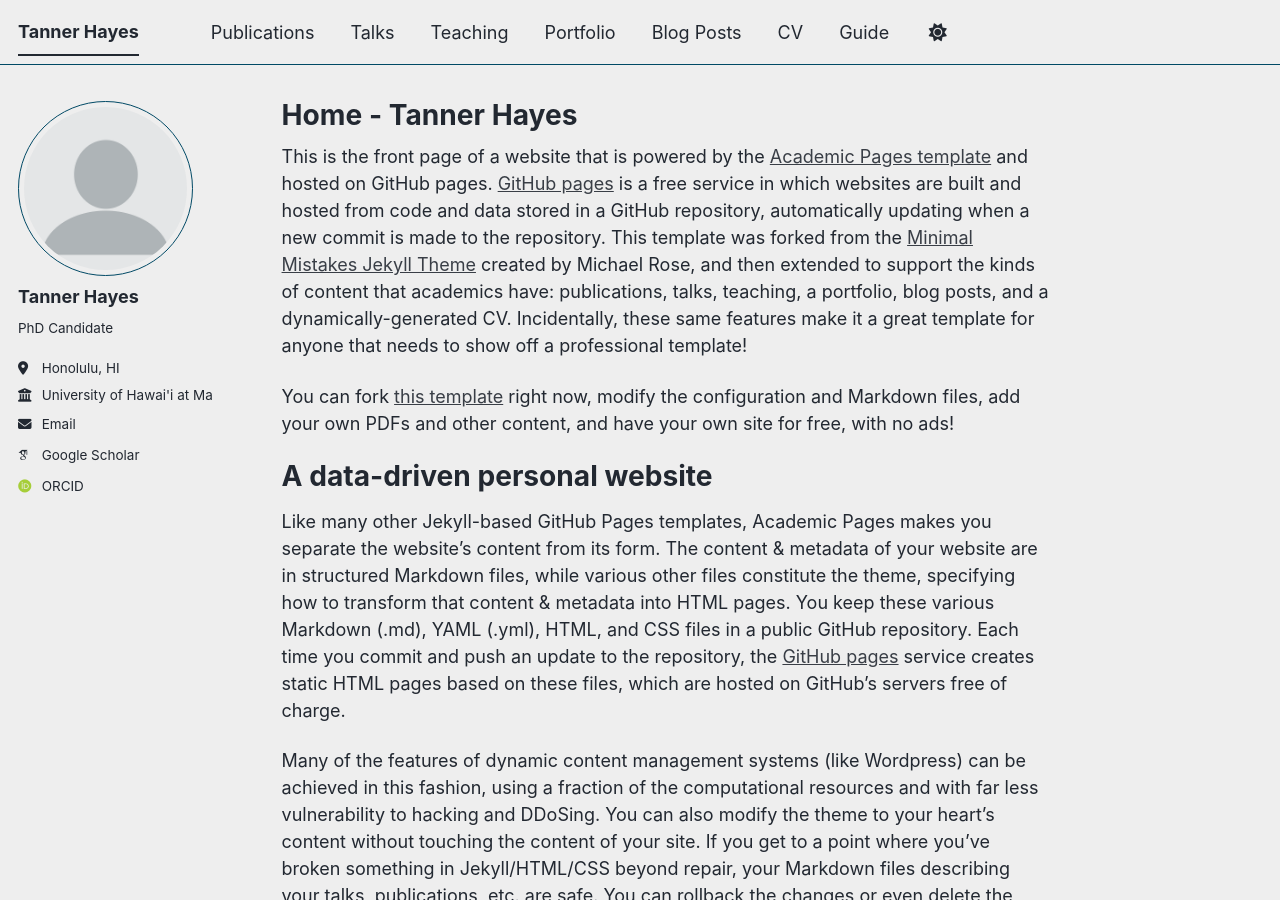
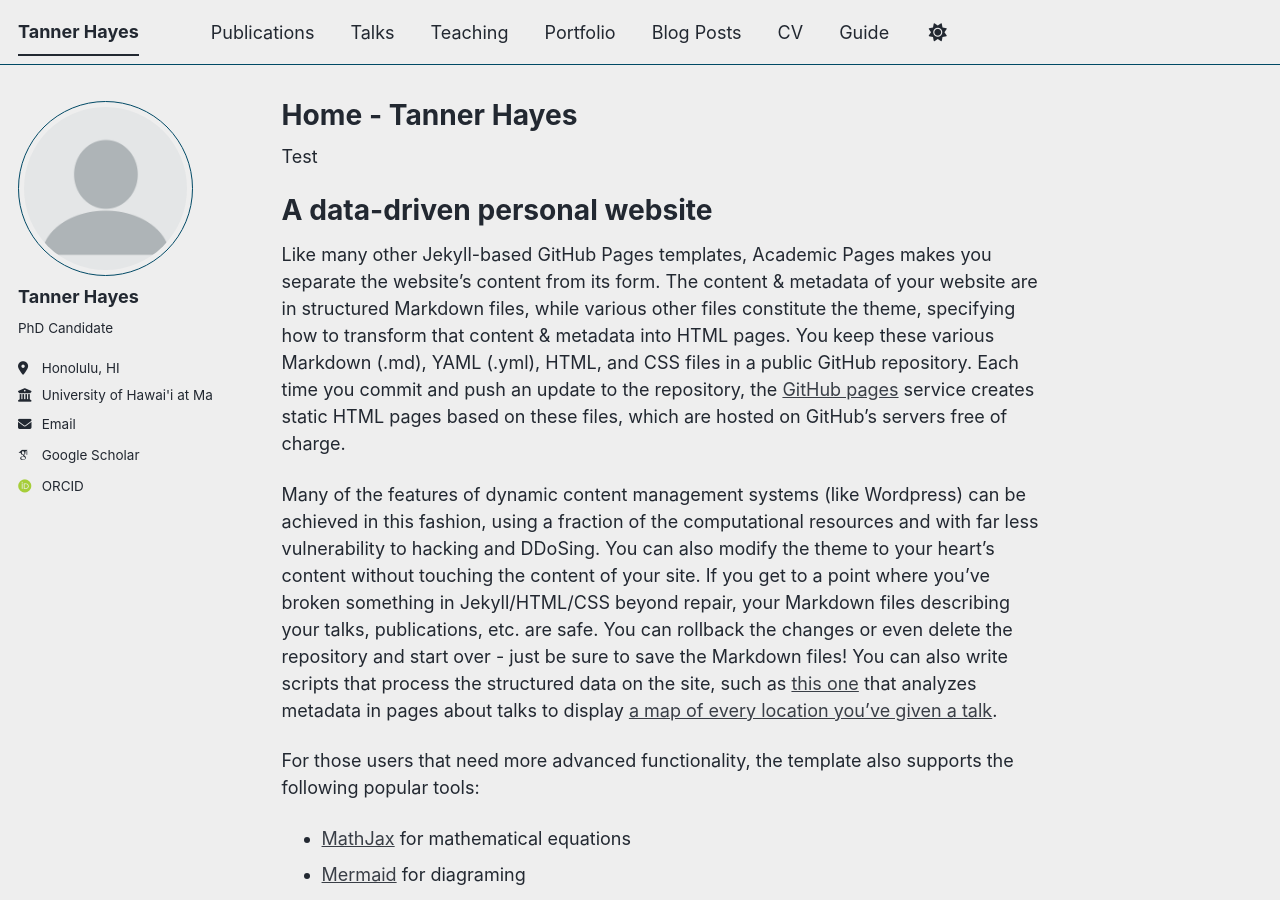
Before and after one commit to th-blip12/twhayes, a Jekyll site: the page built from _pages/about.md, in a window 1280 px wide and 900 px high. Built offline with Jekyll 4.4.1, drawn with Linux system fonts in a browser that asks for light colours; some web fonts are replaced; a script bundle is joined from its source files by our own code; library files that are not in the unit come from our copies.

Commit message:
Update about.md

```diff
--- a/_pages/about.md
+++ b/_pages/about.md
@@ -7,9 +7,7 @@
   - /about.html
 ---
 
-This is the front page of a website that is powered by the [Academic Pages template](https://github.com/academicpages/academicpages.github.io) and hosted on GitHub pages. [GitHub pages](https://pages.github.com) is a free service in which websites are built and hosted from code and data stored in a GitHub repository, automatically updating when a new commit is made to the repository. This template was forked from the [Minimal Mistakes Jekyll Theme](https://mmistakes.github.io/minimal-mistakes/) created by Michael Rose, and then extended to support the kinds of content that academics have: publications, talks, teaching, a portfolio, blog posts, and a dynamically-generated CV. Incidentally, these same features make it a great template for anyone that needs to show off a professional template!
-
- You can fork [this template](https://github.com/academicpages/academicpages.github.io) right now, modify the configuration and Markdown files, add your own PDFs and other content, and have your own site for free, with no ads!
+Test
 
 A data-driven personal website
 ======
```
